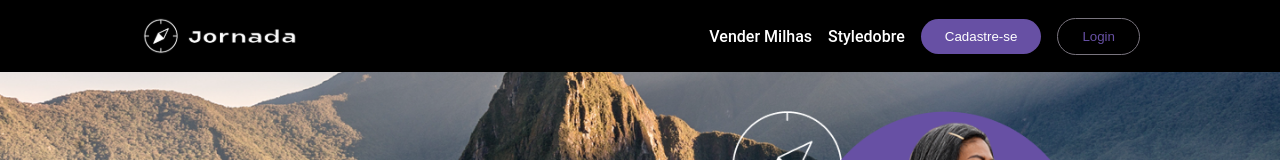
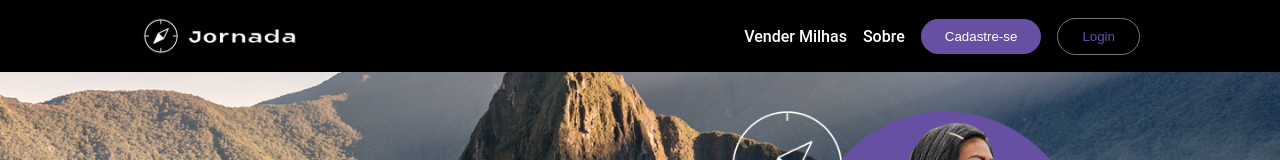
Before and after one commit to NeiltonSeguins/3786-react-pwa, a React (Vite) app: page / in a window 1280 px wide. Shown: the top 160 px of the page. Built offline with nearby package versions, Linux system fonts and the light colour scheme.

Commit message:
fix: Ajusta o texto do menu "Sobre"

```diff
--- a/src/components/Header/index.jsx
+++ b/src/components/Header/index.jsx
@@ -18,7 +18,7 @@ const Header = () => {
         <img src="/logo.svg" alt="ícone de uma bússola, logotipo do site" />
         <Styled.Nav>
           <Styled.Link href="#">Vender Milhas</Styled.Link>
-          <Styled.Link href="#">Styledobre</Styled.Link>
+          <Styled.Link href="#">Sobre</Styled.Link>
           <Button>Cadastre-se</Button>
           <Button $variant="secundario">Login</Button>
         </Styled.Nav>
```
